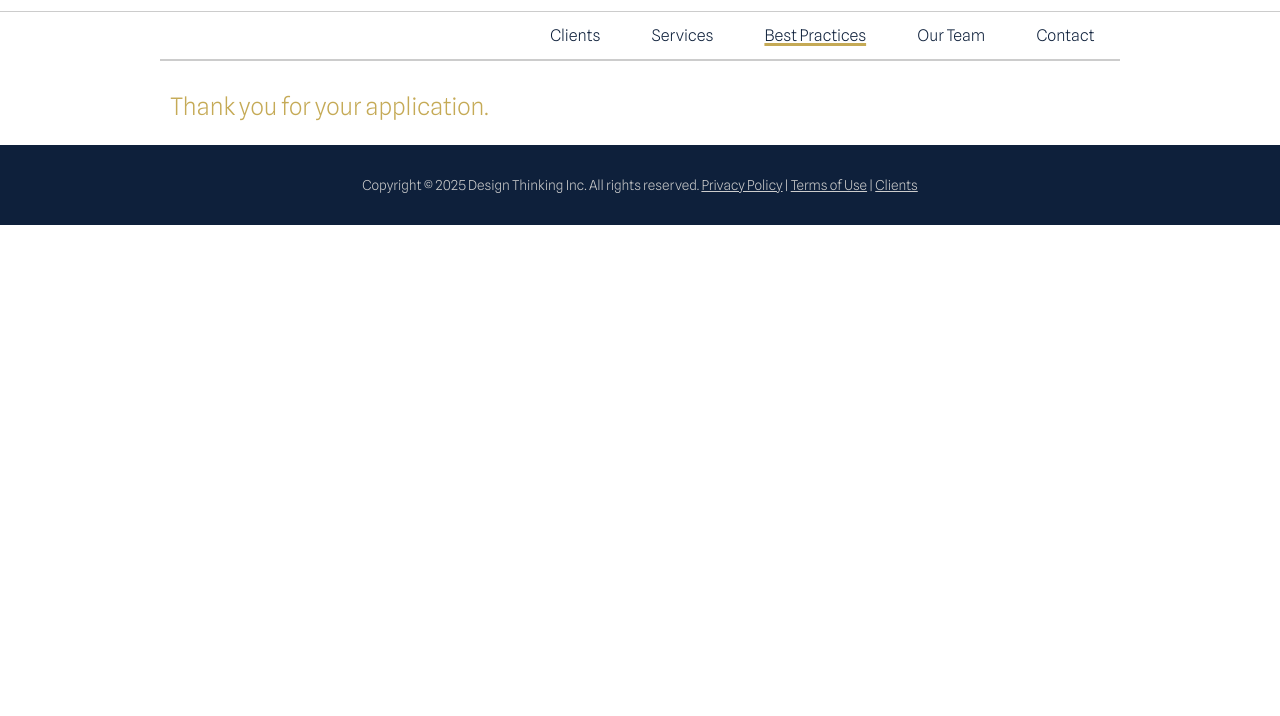
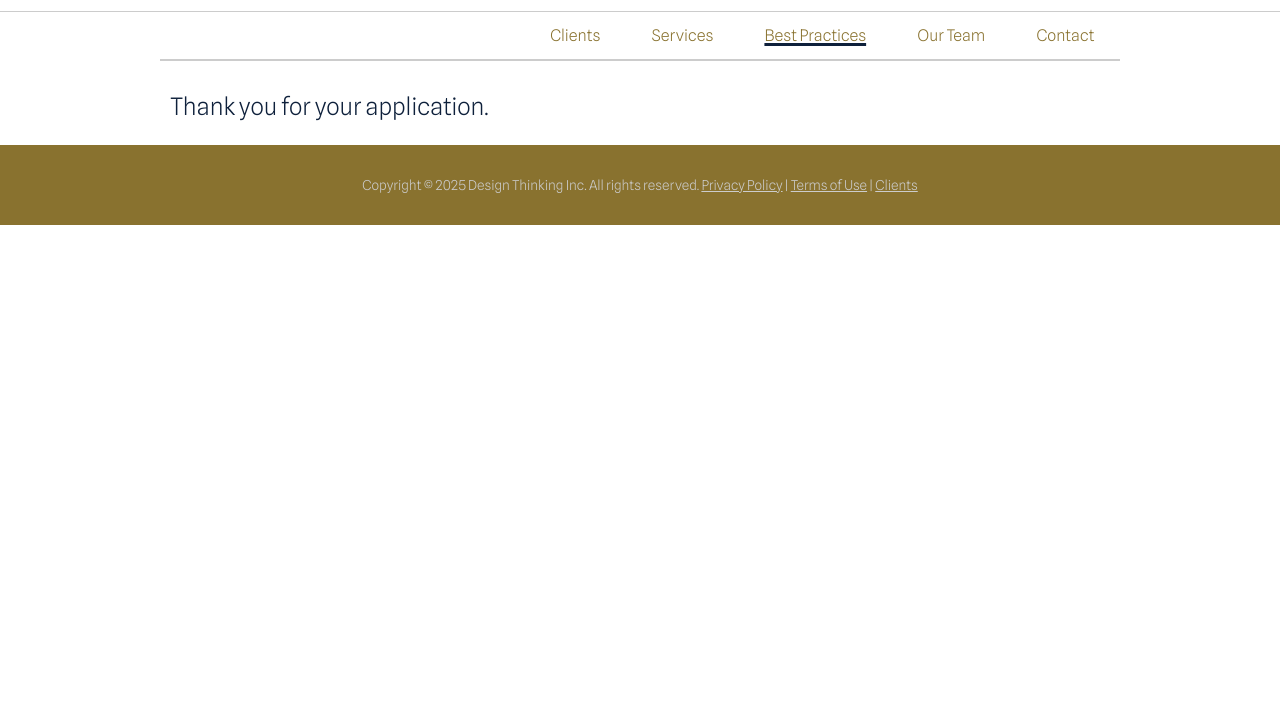
Before and after one commit to NolanCarroll1/uniadmissions, a plain HTML site: page thanks.html in a window 1280 px wide. Shown: the part 84-800 px from the top of the page. Drawn offline with nearby package versions, Linux system fonts and the light colour scheme; files that its build step writes are made by us from their sources.

Commit message:
updated icons and accessablitity issues

```diff
--- a/scss/_variables.scss
+++ b/scss/_variables.scss
@@ -1,5 +1,5 @@
-$primaryColor: #0E203B;
-$secondaryColor: #C5AA56;
+$primaryColor: #89722F;
+$secondaryColor: #0E203B;
 $accentColor: #ff0033;
 $greyColor: #ccc;
 
```
Also changed, not shown: index.html (+2 -2 lines).
